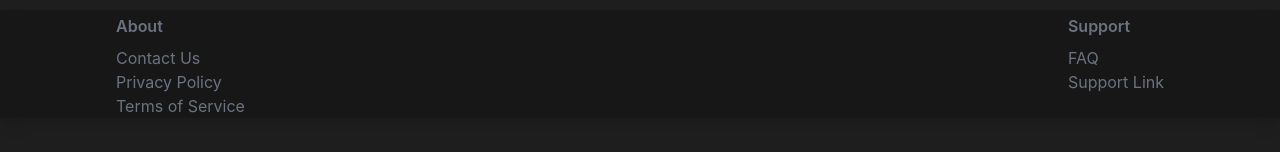
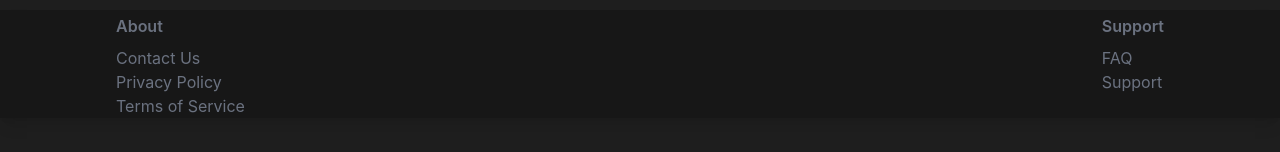
Before and after one commit to lsaffie/earnbyplay-frontend, a React (Create React App) app: page /user-subscription in a window 1280 px wide. Shown: the part 578-730 px from the top of the page. Built offline with nearby package versions, Linux system fonts and the light colour scheme; no server answers.

Commit message:
remove tos and other links that are in the footer.
Manage subscription is exposed for any user

```diff
--- a/src/components/Footer.js
+++ b/src/components/Footer.js
@@ -40,7 +40,13 @@ const Footer = () => {
             </button>
             <div className="flex flex-col mt-2">
               <a href="/faq" className="hover:text-gray-300">FAQ</a>
-              <a href="/support" className="hover:text-gray-300">Support Link</a>
+              <a href="https://tawk.to/chat/659853700ff6374032bd0622/1hjdgbsgi"
+                className="hover:text-gray-300"
+                target="_blank"
+                rel="noopener noreferrer"
+              >
+                Support
+              </a>
             </div>
           </div>
 
--- a/src/components/Navbar.js
+++ b/src/components/Navbar.js
@@ -195,11 +195,11 @@ const Navbar = () => {
                     <a href="/user" className="block py-2">
                       Profile
                     </a>
-                    <a href="/user-subscription" className="block py-2">
-                      Manage Subscription
-                    </a>
                   </>
                 )}
+                <a href="/user-subscription" className="block py-2">
+                  Manage Subscription
+                </a>
                 <a
                   href="https://tawk.to/chat/659853700ff6374032bd0622/1hjdgbsgi"
                   className="block py-2"
@@ -207,12 +207,6 @@ const Navbar = () => {
                   rel="noopener noreferrer"
                 >
                   Support
-                </a>
-                <a href="/tos" className="block py-2">
-                  Terms of Service
-                </a>
-                <a href="/tos" className="block py-2">
-                  Privacy Policy
                 </a>
                 {/* Add other links */}
               </div>
```
